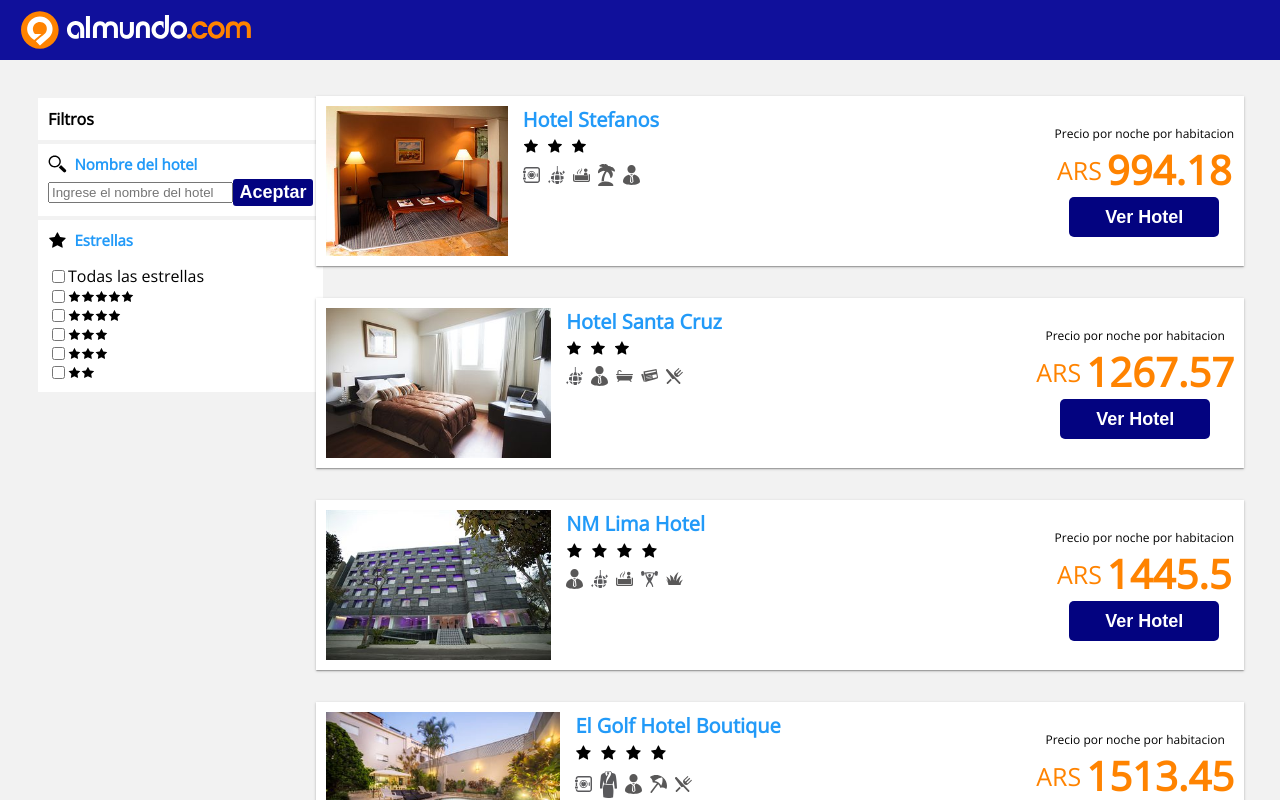
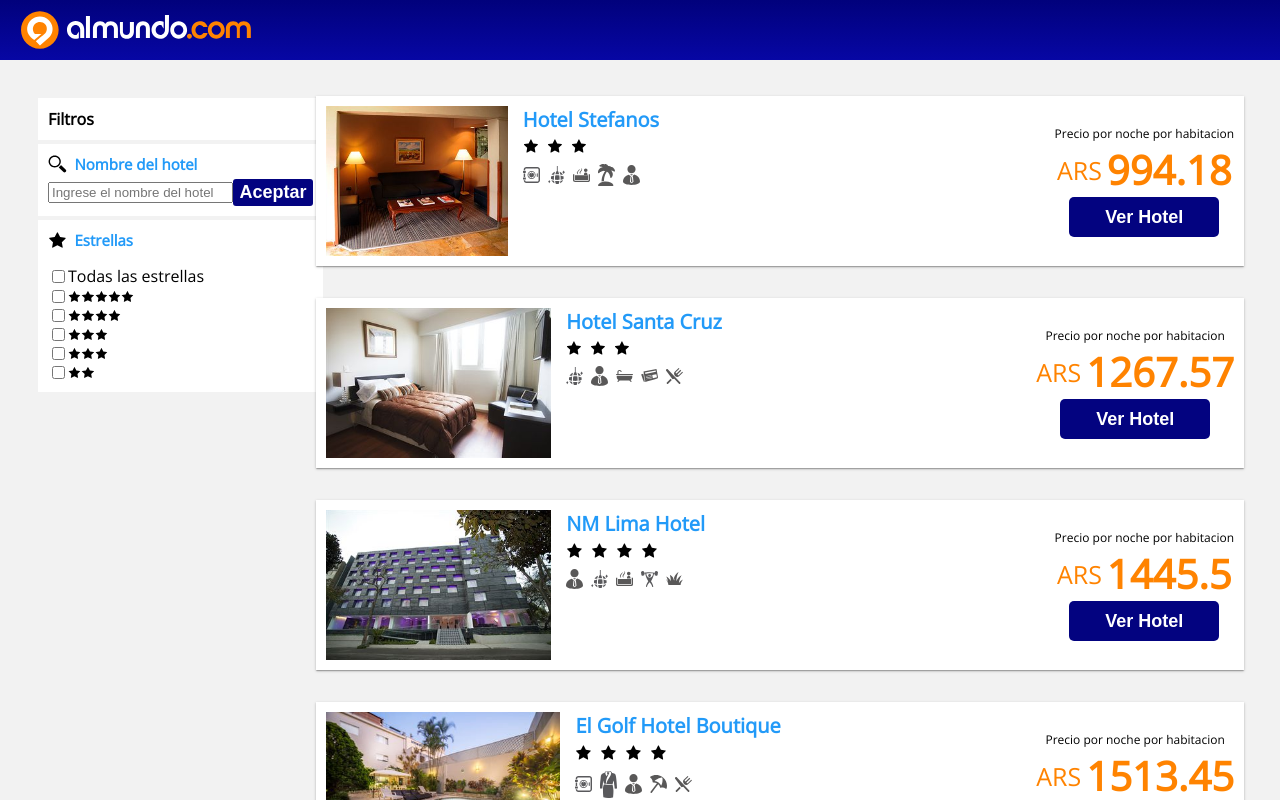
Before and after one commit to gsus17/Hotel-presentation, an Angular app: page /hotel-list in a window 1280 px wide. Shown: the top 800 px of the page. Built offline with nearby package versions, Linux system fonts and the light colour scheme.

Commit message:
Header color.

```diff
--- a/src/app/hotel/hotel-list.component.css
+++ b/src/app/hotel/hotel-list.component.css
@@ -1,6 +1,6 @@
 header {
   min-height: 60px;
-  background-color: #10109b;
+  background: linear-gradient(#01017c, #0707a4);
   padding: 20px;
 }
 
```
